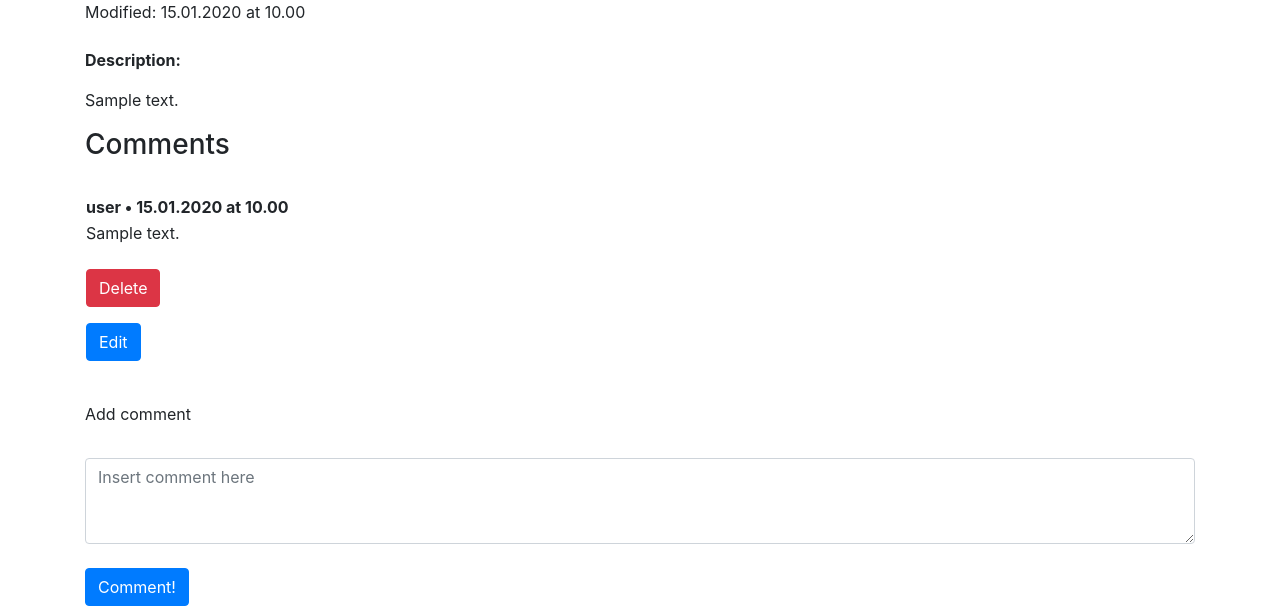
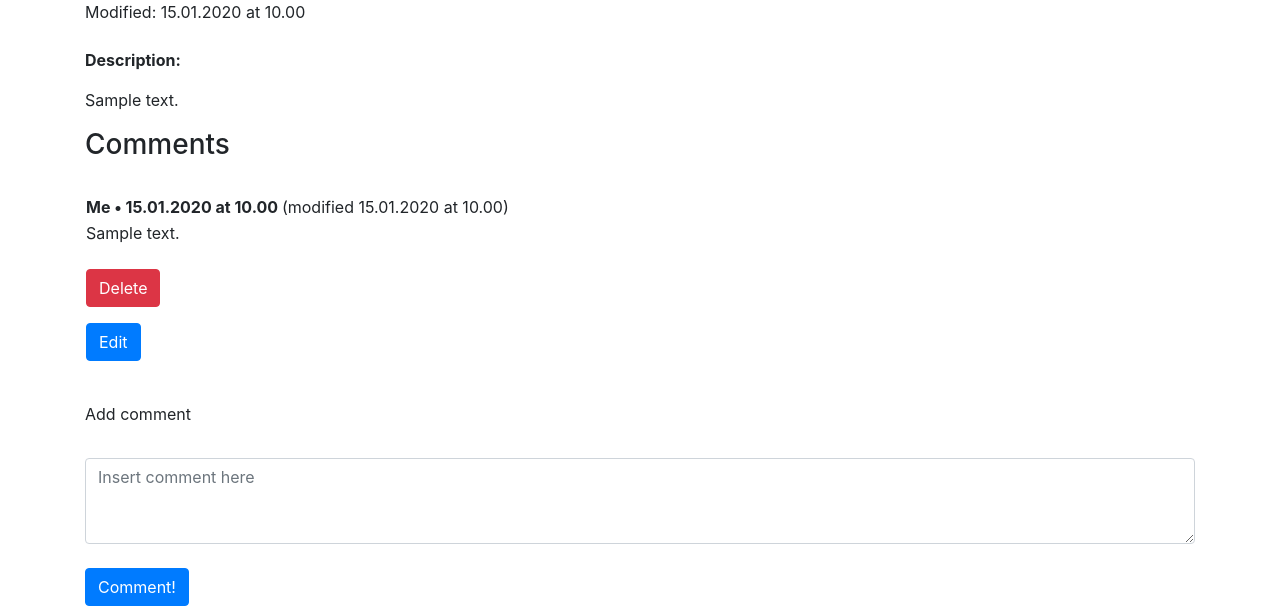
Before and after one commit to lehtoneo/keskustelufoorumi, a Flask app: page /threads/read/1 in a window 1280 px wide. Shown: the part 150-763 px from the top of the page. Run offline with Flask 2, Linux system fonts and the light colour scheme; a user stored in the database is signed in; data comes from the database, SQL or seed files in the repository; tables that the repository leaves empty hold one stand-in row (values such as "Sample post"); some libraries are stand-ins or nearby versions.

Commit message:
add modified text if comment modified

```diff
--- a/application/templates/threads/showthread.html
+++ b/application/templates/threads/showthread.html
@@ -35,7 +35,19 @@
 
   <table>
     <tr>
-      <td> <strong> {{ comment.user.username }} &#8226; {{ comment.posted.strftime('%d.%m.%Y at %H.%M') }} </strong> </td>
+      {% if comment.user.id == current_user.id %}
+      <td> <strong>  Me  &#8226; {{ comment.posted.strftime('%d.%m.%Y at %H.%M') }} </strong>
+        {% if comment.modified != None %}
+        (modified {{ comment.modified.strftime('%d.%m.%Y at %H.%M') }})
+        {% endif %}
+       </td>
+      {% else %}
+      <td> <strong> {{ comment.user.username }} &#8226; {{ comment.posted.strftime('%d.%m.%Y at %H.%M') }} </strong>
+        {% if comment.modified != None %}
+        (modified {{ comment.modified.strftime('%d.%m.%Y at %H.%M') }})
+        {% endif %}
+           </td>
+      {% endif %}
       <br>
 
     </tr>
```
